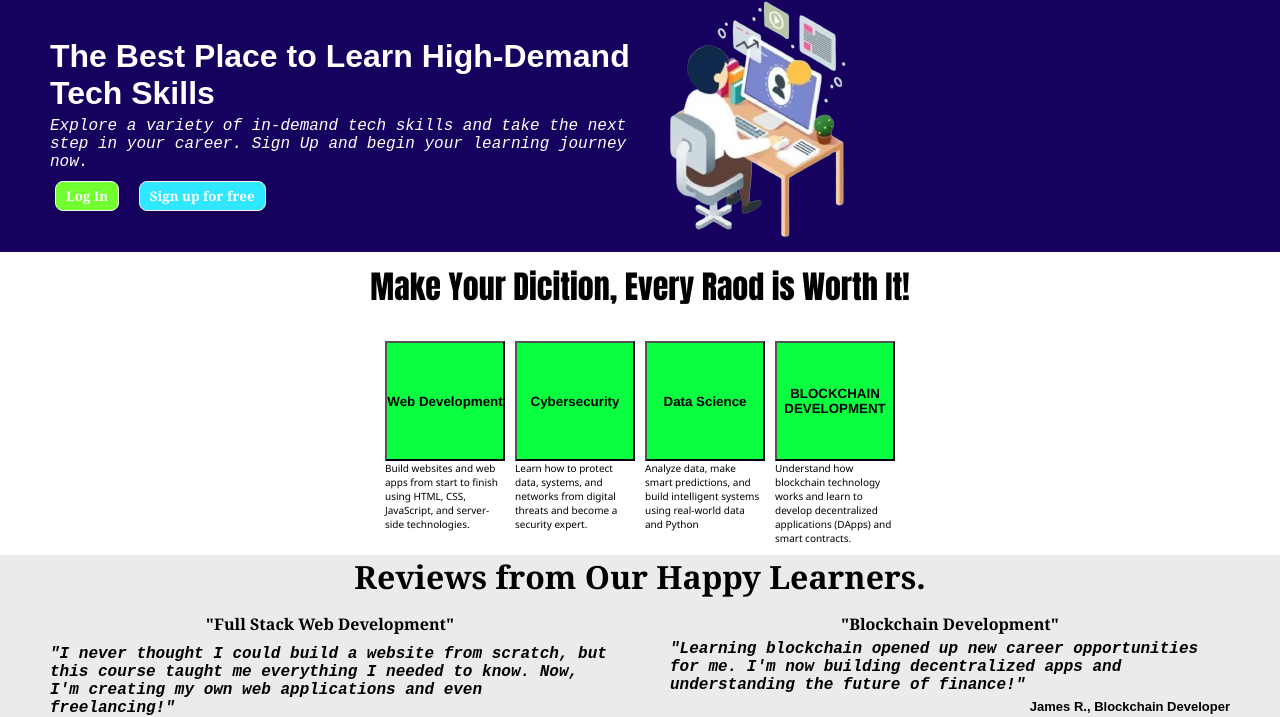
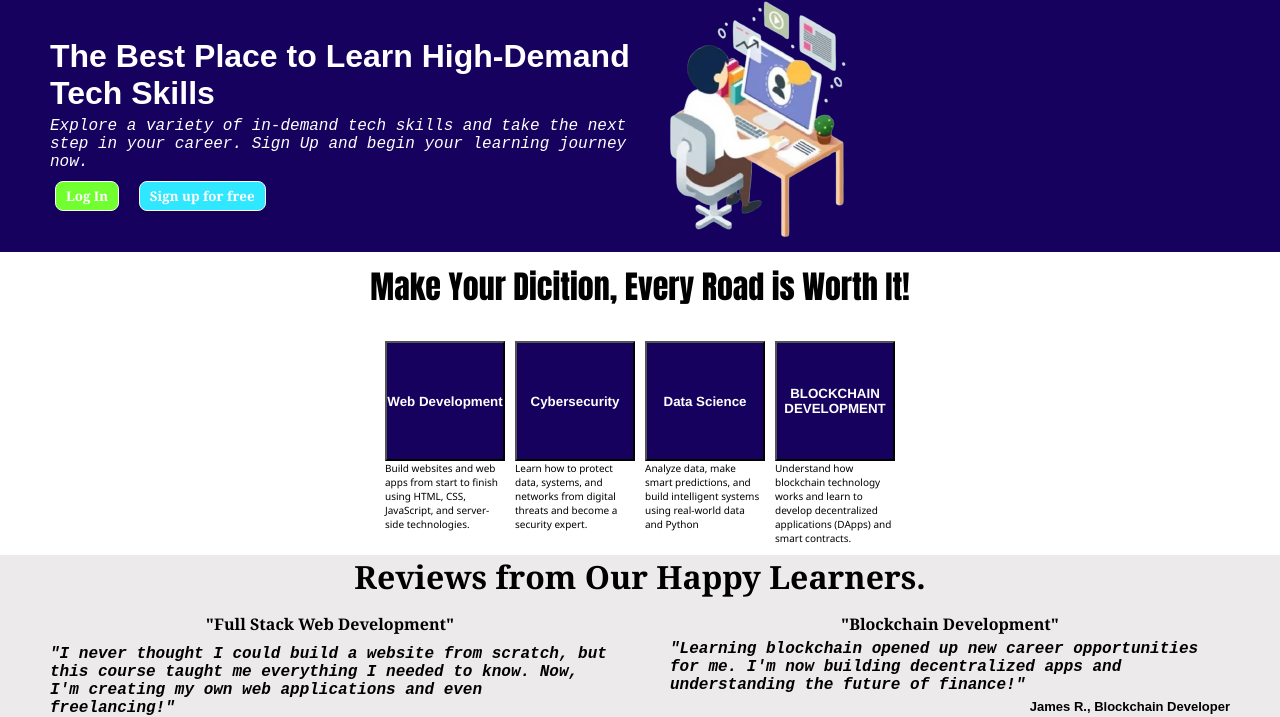
Before and after one commit to zilainop/full-page-project, a plain HTML site: page index.html in a window 1280 px wide. Shown: the part 93-810 px from the top of the page. Drawn offline with Linux system fonts and the light colour scheme.

Commit message:
i changed the color of the buttons to match the the top head background
i also corrected a spelling mistake on the
buttons heder "Road"

```diff
--- a/index.html
+++ b/index.html
@@ -68,7 +68,7 @@
 
     <div class="sectiontwo">
 
-        <div class="road"> Make Your Dicition, Every Raod is Worth It!</div>
+        <div class="road"> Make Your Dicition, Every Road is Worth It!</div>
 
         <div class="thebox">
 
--- a/style.css
+++ b/style.css
@@ -238,7 +238,7 @@
         {
             display: flex;
             justify-content: center;
-            background-color: rgb(9, 255, 63);
+            background-color:rgb(22, 2, 94) ;
             height: 120px;
             width:auto;
             align-items: center;
@@ -248,6 +248,7 @@
             word-break: normal;
             font-family: 'Franklin Gothic Medium', 'Arial Narrow', Arial, sans-serif;
             font-weight: bold;
+            color: white;
 
         }
 
```
